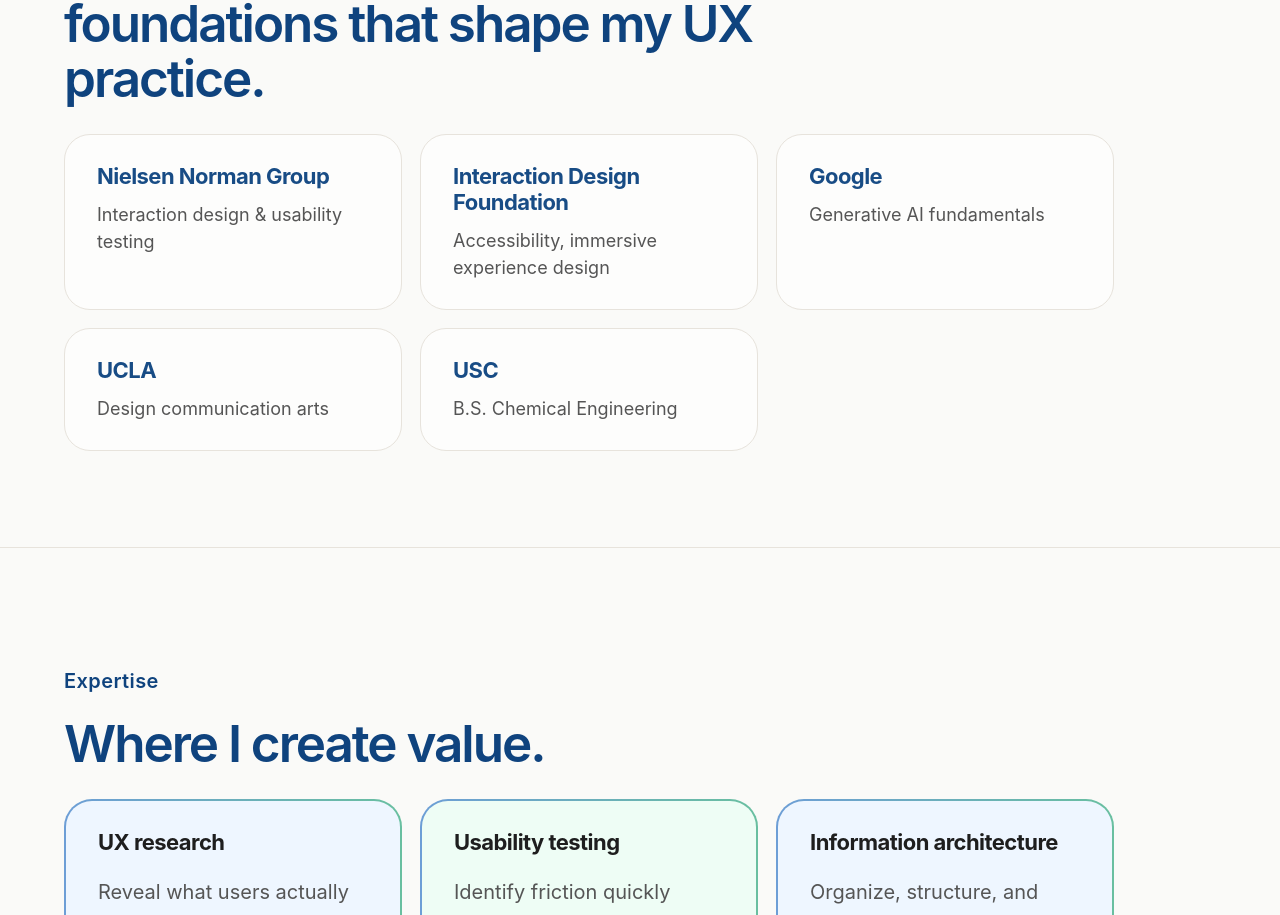
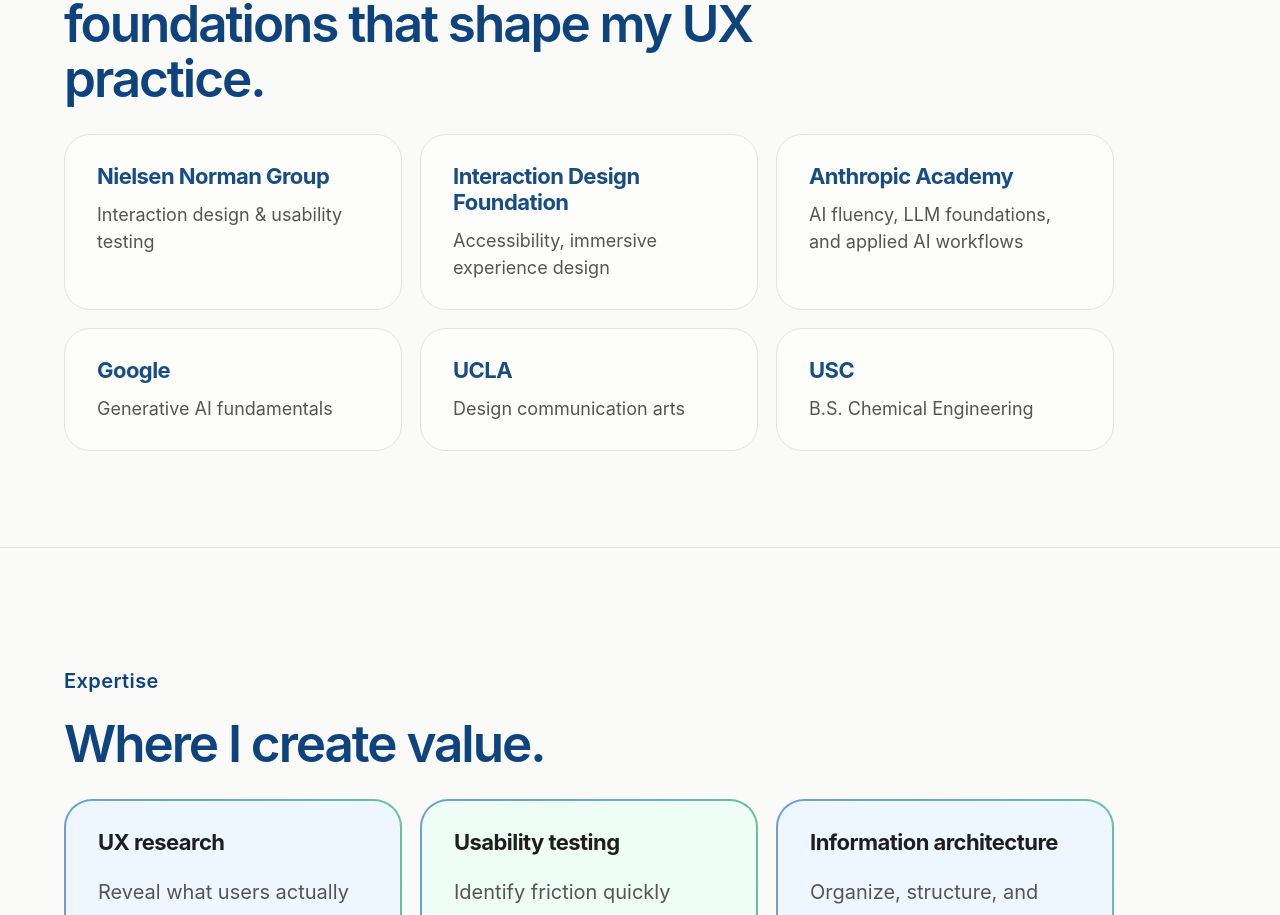
Before and after one commit to micheleroohani/michele-harper-portfolio, a React (Vite) app: page / in a window 1280 px wide. Shown: the part 1660-2575 px from the top of the page. Built offline with nearby package versions, Linux system fonts and the light colour scheme.

Commit message:
Add credential for Anthropic Academy
Added new credential entry for Anthropic Academy.

```diff
--- a/src/main.jsx
+++ b/src/main.jsx
@@ -119,7 +119,7 @@
           </p>
         </div>
       </section>
-      <section id="credentials" className="section">
+    <section id="credentials" className="section">
   <p className="eyebrow">Credentials</p>
   <h2>Training, certifications, and foundations that shape my UX practice.</h2>
 
@@ -132,6 +132,11 @@
     <div className="credentialCard">
       <h3>Interaction Design Foundation</h3>
       <p>Accessibility, immersive experience design</p>
+    </div>
+
+    <div className="credentialCard">
+      <h3>Anthropic Academy</h3>
+      <p>AI fluency, LLM foundations, and applied AI workflows</p>
     </div>
 
     <div className="credentialCard">
```
